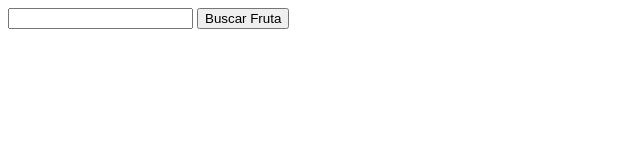
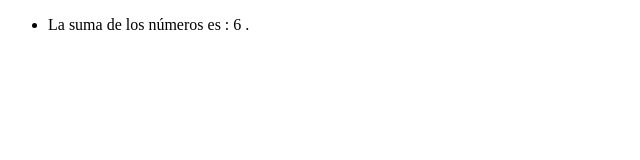
Before and after one commit to Nadiaceleste78/PracticandoJs, a plain HTML site: page index.html in a window 1280 px wide. Shown: the whole page, without its empty margins (0-640 px from the left). Drawn offline with Linux system fonts and the light colour scheme.

Commit message:
first commit

```diff
--- a/index.html
+++ b/index.html
@@ -3,15 +3,17 @@
   <head>
     <meta charset="utf-8">
     <meta name="viewport" content="width=device-width">
-    <title>repl.it</title>
+    <title>Document</title>
     <link href="style.css" rel="stylesheet" type="text/css" />
   </head>
   <body>
-      <form id="formulario">
-          <input type="text" />
-          <input type="submit" value="Buscar Fruta" />
-      </form>
-      <p id="mensaje"></p>
+
+    <ul id= "mensaje">
+
+    </ul>
+
     <script src="script.js"></script>
+
   </body>
+
 </html>
--- a/script.js
+++ b/script.js
@@ -1,29 +1,17 @@
-// *********************
-// EJERCICIO 1
-// *********************
+let numeros = [1,2,3];
 
-// Dado un array de números enteros, devolver la suma de todos los elementos.
+let suma=0;
 
-// Pistas:
-// 1 - Los números ya son de tipo number, así que no es necesario parsearlos
-// 2 - Es necesario usar un ciclo que nos permita iterar sobre cada item del array
+function sumarElementos (numeros) {
 
-function sumarElementos(numeros) {
-  let suma = 0;
+  if (suma = numero + suma) {
 
-  let mensaje = document.querySelector("#mensaje");
-  // Generar la lógica acá
+    mensaje.innerHTML = `<li> La suma de los números es : ${suma} .</li>`
 
-  for (let i = 0; i <numeros.length; i++);
+  }
+}
+  for (numero of numeros){
 
-    if (suma += numeros [i]);{
+    sumarElementos (numero)
 
-    console.log( `La suma de los números es: ${suma}`)}
-
-  return suma;
-}
-
-let numeros = [1, 2, 3];
-
-// Ejecutamos la función e imprimimos el resultado en la consola.
-//console.log(sumarElementos(numeros));
+  }
```
Also changed, not shown: 1 other file.
